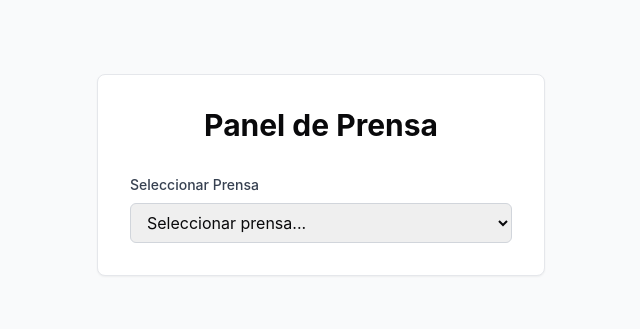
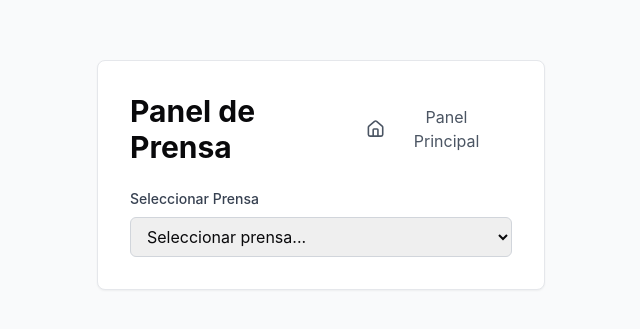
Before and after one commit to Matmaxiss/alerta-control-flow, a React (Vite) app: page /prensa in a window 1280 px wide. Shown: the part 225-554 px from the top of the page, without its empty margins (319-959 px from the left). Built offline with nearby package versions, Linux system fonts and the light colour scheme.

Commit message:
Add back button to panels
Adds a button to return to the main panel in each dashboard.

```diff
--- a/src/components/Layout.tsx
+++ b/src/components/Layout.tsx
@@ -1,7 +1,8 @@
 
 import React from 'react';
 import { useAuth } from '../contexts/AuthContext';
-import { LogOut, User, Settings, Bell } from 'lucide-react';
+import { LogOut, User, Settings, Bell, Home } from 'lucide-react';
+import { useNavigate } from 'react-router-dom';
 
 interface LayoutProps {
   children: React.ReactNode;
@@ -9,6 +10,7 @@ interface LayoutProps {
 
 const Layout: React.FC<LayoutProps> = ({ children }) => {
   const { user, logout } = useAuth();
+  const navigate = useNavigate();
 
   return (
     <div className="min-h-screen bg-background">
@@ -24,6 +26,14 @@ const Layout: React.FC<LayoutProps> = ({ children }) => {
             </div>
 
             <div className="flex items-center space-x-4">
+              <button
+                onClick={() => navigate('/')}
+                className="flex items-center space-x-2 text-muted-foreground hover:text-foreground transition-colors"
+              >
+                <Home className="h-4 w-4" />
+                <span className="text-sm">Panel Principal</span>
+              </button>
+
               <div className="flex items-center space-x-2">
                 <User className="h-5 w-5 text-muted-foreground" />
                 <span className="text-sm font-medium text-foreground">
--- a/src/components/dashboard/DriverDashboardNew.tsx
+++ b/src/components/dashboard/DriverDashboardNew.tsx
@@ -1,8 +1,8 @@
-
 import React, { useState } from 'react';
 import { useAuth } from '../../contexts/AuthContext';
 import { useData } from '../../contexts/DataContext';
-import { User, Truck, AlertTriangle, Grid3X3, List } from 'lucide-react';
+import { User, Truck, AlertTriangle, Grid3X3, List, Home } from 'lucide-react';
+import { useNavigate } from 'react-router-dom';
 
 const DriverDashboardNew: React.FC = () => {
   const { users } = useAuth();
@@ -11,6 +11,7 @@ const DriverDashboardNew: React.FC = () => {
   const [selectedDriver, setSelectedDriver] = useState('');
   const [isDriverSelected, setIsDriverSelected] = useState(false);
   const [viewMode, setViewMode] = useState<'alerts' | 'presses'>('alerts');
+  const navigate = useNavigate();
 
   const shifts = [...new Set(users.filter(u => u.role === 'driver').map(u => u.shift))];
   const driversInShift = users.filter(u => u.role === 'driver' && u.shift === selectedShift);
@@ -48,7 +49,16 @@ const DriverDashboardNew: React.FC = () => {
       <div className="min-h-screen bg-gradient-to-br from-orange-50 to-yellow-100 flex items-center justify-center p-4">
         <div className="max-w-md w-full bg-white rounded-xl shadow-lg p-8">
           <div className="text-center mb-8">
-            <Truck className="h-16 w-16 text-orange-500 mx-auto mb-4" />
+            <div className="flex items-center justify-between mb-4">
+              <Truck className="h-16 w-16 text-orange-500 mx-auto" />
+              <button
+                onClick={() => navigate('/')}
+                className="flex items-center space-x-1 text-gray-600 hover:text-gray-800 px-2 py-1 rounded-md hover:bg-gray-100 transition-colors"
+              >
+                <Home className="h-4 w-4" />
+                <span className="text-sm">Inicio</span>
+              </button>
+            </div>
             <h1 className="text-2xl font-bold text-gray-800 mb-2">Panel de Conductor</h1>
             <p className="text-gray-600">Selecciona tu turno y nombre</p>
           </div>
@@ -153,6 +163,13 @@ const DriverDashboardNew: React.FC = () => {
                 <span>Prensas</span>
               </button>
             </div>
+            <button
+              onClick={() => navigate('/')}
+              className="flex items-center space-x-2 text-gray-600 hover:text-gray-800 px-3 py-1 border border-gray-300 rounded-md"
+            >
+              <Home className="h-4 w-4" />
+              <span className="text-sm">Panel Principal</span>
+            </button>
             <button
               onClick={handleBack}
               className="text-sm text-gray-500 hover:text-gray-700 px-3 py-1 border border-gray-300 rounded-md"
--- a/src/components/dashboard/PrensaDashboard.tsx
+++ b/src/components/dashboard/PrensaDashboard.tsx
@@ -1,13 +1,15 @@
 
 import React, { useState } from 'react';
 import { useData } from '../../contexts/DataContext';
-import { Play, Square, AlertTriangle, Settings } from 'lucide-react';
+import { Play, Square, AlertTriangle, Settings, Home } from 'lucide-react';
 import { toast } from '@/hooks/use-toast';
+import { useNavigate } from 'react-router-dom';
 
 const PrensaDashboard: React.FC = () => {
   const { addAlert, alerts, cancelAlert, prensas, alertButtons } = useData();
   const [selectedPrensa, setSelectedPrensa] = useState('');
   const [pressedButtons, setPressedButtons] = useState<{ [key: string]: boolean }>({});
+  const navigate = useNavigate();
 
   const selectedPress = prensas.find(p => p.id === selectedPrensa);
 
@@ -96,7 +98,16 @@ const PrensaDashboard: React.FC = () => {
     return (
       <div className="min-h-screen bg-gray-50 flex items-center justify-center p-4">
         <div className="card p-8 max-w-md w-full">
-          <h1 className="text-3xl font-bold text-center mb-8">Panel de Prensa</h1>
+          <div className="flex items-center justify-between mb-6">
+            <h1 className="text-3xl font-bold">Panel de Prensa</h1>
+            <button
+              onClick={() => navigate('/')}
+              className="flex items-center space-x-2 text-gray-600 hover:text-gray-800 px-3 py-2 rounded-md hover:bg-gray-100 transition-colors"
+            >
+              <Home className="h-5 w-5" />
+              <span>Panel Principal</span>
+            </button>
+          </div>
 
           <div className="space-y-4">
             <div>
@@ -124,12 +135,21 @@ const PrensaDashboard: React.FC = () => {
     <div className="space-y-6 p-6">
       <div className="flex items-center justify-between">
         <h1 className="text-3xl font-bold text-foreground">Panel de Prensa</h1>
+        <div className="flex items-center space-x-2">
+          <button
+            onClick={() => navigate('/')}
+            className="flex items-center space-x-2 text-gray-600 hover:text-gray-800 px-3 py-2 rounded-md hover:bg-gray-100 transition-colors"
+          >
+            <Home className="h-5 w-5" />
+            <span>Panel Principal</span>
+          </button>
           <button
             onClick={() => setSelectedPrensa('')}
             className="btn-secondary text-sm"
           >
             Cambiar Prensa
           </button>
+        </div>
       </div>
 
       {selectedPress && (
```
Lines whose indentation alone changed are shown as unchanged.
